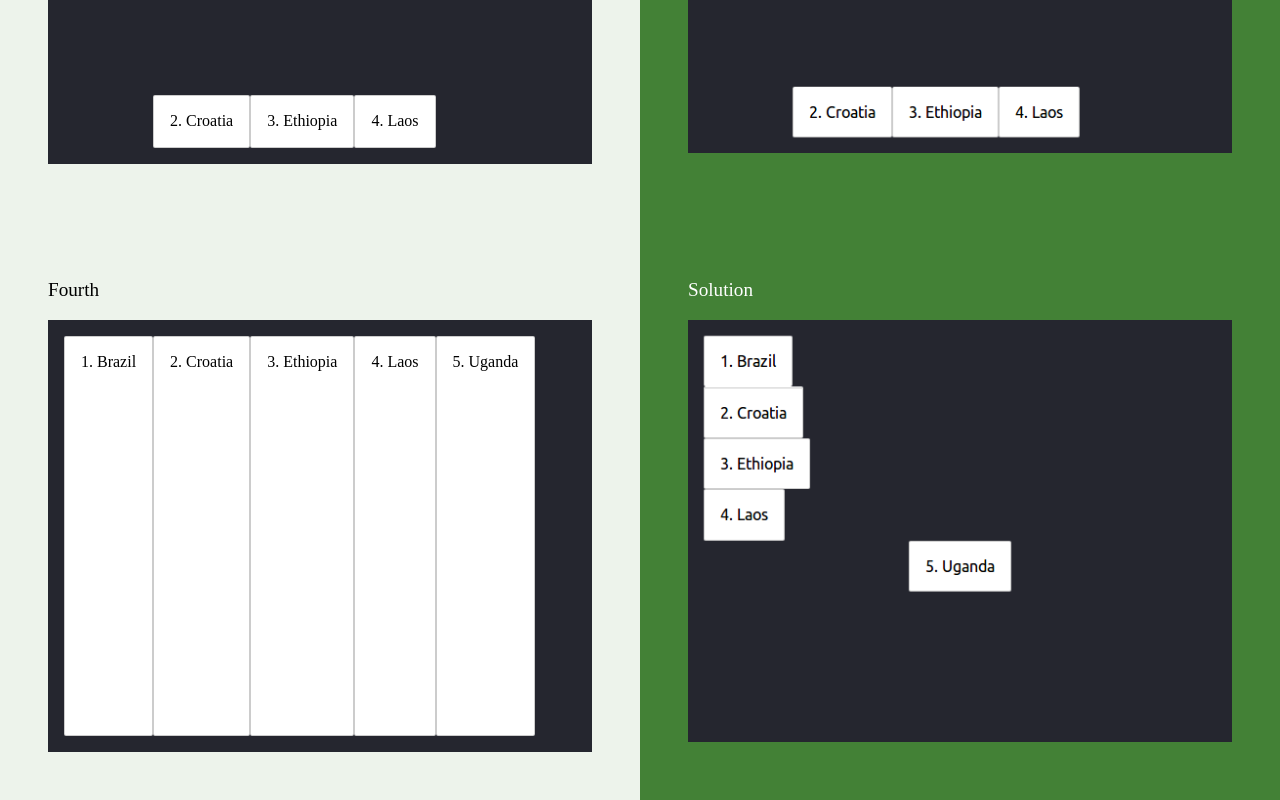
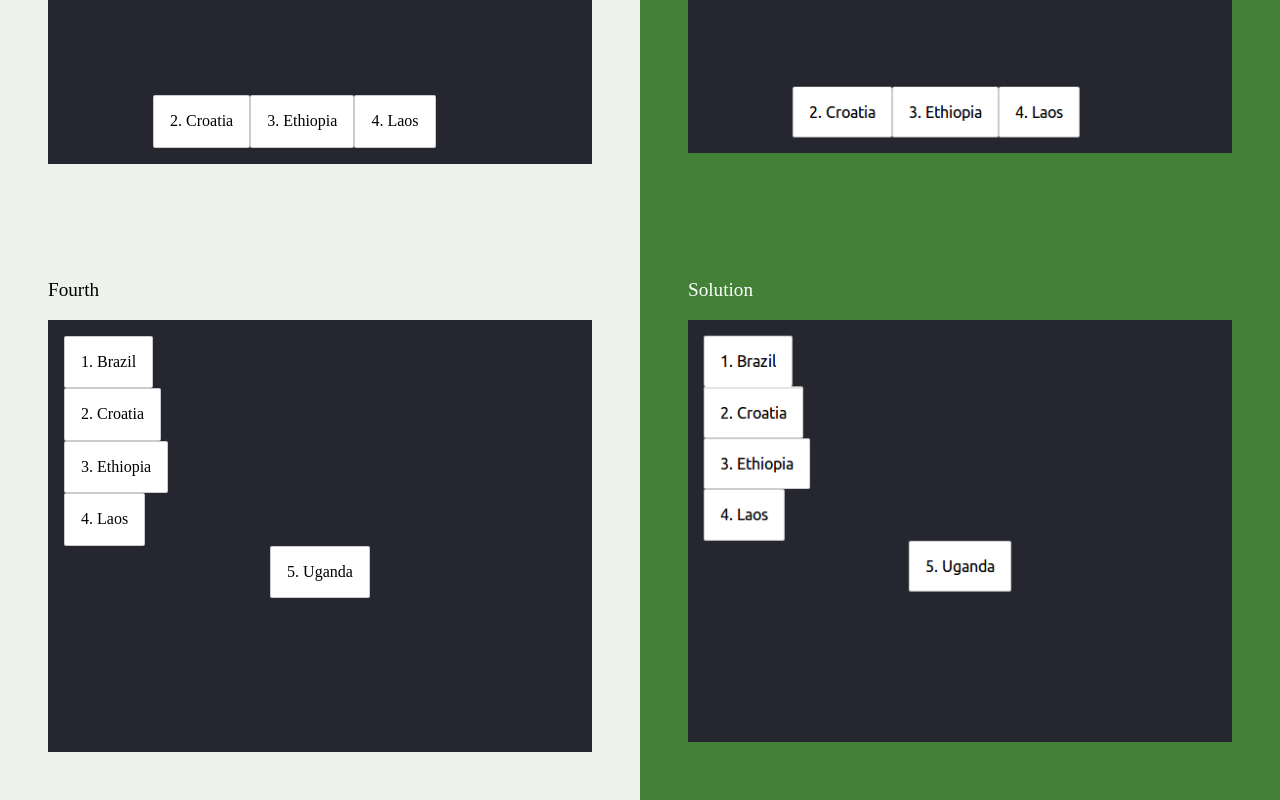
Before and after one commit to zaynab-abdelnabi/HTML-CSS-GIT, a website: page part-2/15-align-self/index.html in a window 1280 px wide. Shown: the part 1737-2537 px from the top of the page. Drawn offline with Linux system fonts and the light colour scheme.

Commit message:
small notes

```diff
--- a/part-2/12-justify-content/flexbox.css
+++ b/part-2/12-justify-content/flexbox.css
@@ -21,6 +21,6 @@
   justify-content: flex-end;
 }
 .countries--fourth {
-  flex-direction: column;
+  flex-direction: column-reverse;
   justify-content: space-around;
 }
--- a/part-2/15-align-self/flexbox.css
+++ b/part-2/15-align-self/flexbox.css
@@ -30,3 +30,14 @@
 .countries--third .country--uganda {
   align-self: flex-start;
 }
+
+/* forth part */
+
+.countries--fourth {
+  flex-direction: column;
+  align-items: flex-start;
+}
+
+.countries--fourth .country--uganda {
+  align-self: center;
+}
```
